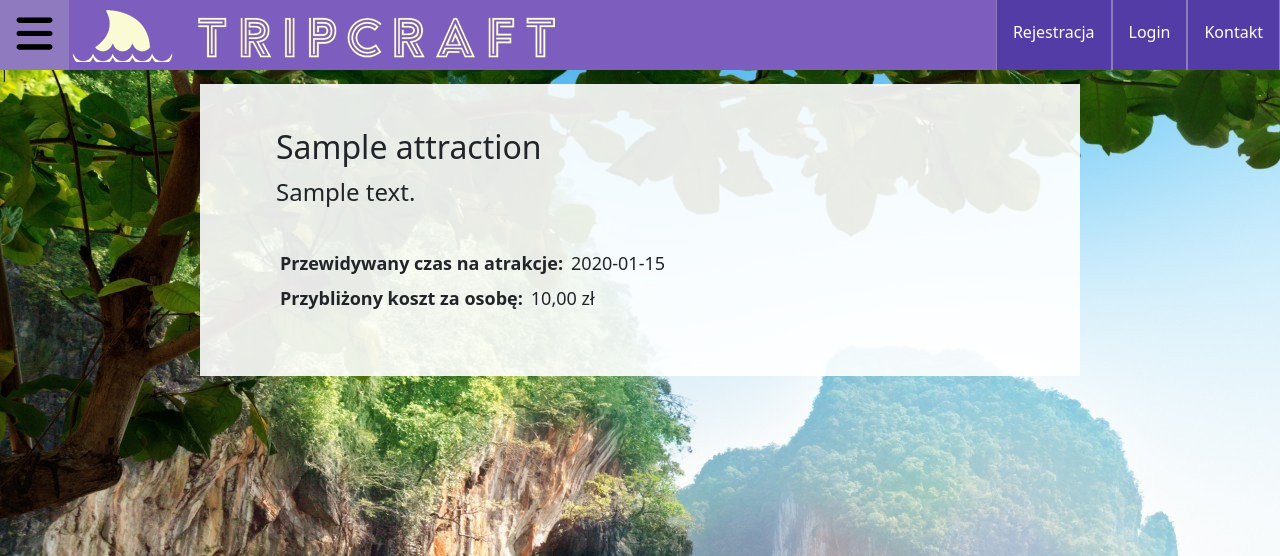
After one commit to AleksanderJanusz/Django_Trip_maker, a Django app: page /trip/attraction/1/ in a window 1280 px wide. The commit adds this page. Shown: the top 556 px of the page. Run offline with Django 4.2, Linux system fonts and the light colour scheme; tables that the repository leaves empty hold one stand-in row (values such as "Sample post").

Commit message:
fixing test and add details views

```diff
--- a/static/css/style.css
+++ b/static/css/style.css
@@ -128,3 +128,21 @@ html {
     margin: 0;
     padding: 10px;
 }
+
+/*Details attraction*/
+.details-text {
+    font-size: 24px;
+}
+.details-rest {
+    font-size: 18px;
+}
+.details-rest p{
+    font-size: 18px;
+    margin: 4px;
+}
+
+/*links in places*/
+.my-links {
+    text-decoration: none;
+    color: white;
+}
--- /dev/null
+++ b/trip/templates/trip/attraction_details.html
@@ -0,0 +1,40 @@
+{% extends 'base.html' %}
+{% block content %}
+    <ul>
+        <li><h2>{{ attraction.name }}</h2></li>
+        <li class="details-text">{{ attraction.description }}<br/><br/></li>
+        {% if attraction.time %}
+            <li class="details-rest">
+                <div style="display: flex">
+                    <p><b>Przewidywany czas na atrakcje:</b></p>
+                    <p> {{ attraction.time }}</p>
+                </div>
+            </li>
+        {% endif %}
+        {% if attraction.cost_set.all %}
+            <li class="details-rest">
+                <div style="display: flex">
+                    {% if attraction.cost_set.all.count > 1 %}
+                        {% if attraction.cost_set.all.0.persons > 1 %}
+                            <p><b>Przybliżony koszt za {{ attraction.cost_set.all.0.persons }} osoby:</b></p>
+                        {% else %}
+                            <p><b>Przybliżony koszt za osobę:</b></p>
+                        {% endif %}
+                        <p> od {{ attraction.cost_set.all.0.cost }} do {{ attraction.cost_set.all.1.cost }} zł</p>
+                    {% else %}
+                        {% if attraction.cost_set.all.0.persons > 1 %}
+                            <p><b>Przybliżony koszt za {{ attraction.cost_set.all.0.persons }} osoby:</b></p>
+                        {% else %}
+                            <p><b>Przybliżony koszt za osobę:</b></p>
+                        {% endif %}
+                        {% if attraction.cost_set.all.0.cost %}
+                            <p> {{ attraction.cost_set.all.0.cost }} zł</p>
+                        {% else %}
+                            <p> atrakcja jest darmowa</p>
+                        {% endif %}
+                    {% endif %}
+                </div>
+            </li>
+        {% endif %}
+    </ul>
+{% endblock %}
--- a/trip/urls.py
+++ b/trip/urls.py
@@ -3,6 +3,7 @@ from trip import views
 
 urlpatterns = [
     path('places/', views.PlacesView.as_view(), name='places'),
+    path('attraction/<int:pk>/', views.AttractionDetailView.as_view(), name='attraction'),
     path('get_place_by_country/', views.GetPlaceByCountryApi.as_view(), name='places_by_country_api'),
     path('get_attraction_by_place/', views.GetAttractionByPlaceApi.as_view(), name='attraction_by_place_api'),
 ]
--- a/trip/views.py
+++ b/trip/views.py
@@ -2,7 +2,7 @@ from django.http import JsonResponse
 from django.shortcuts import render
 from django.views import View
 
-from trip.models import Place
+from trip.models import Place, Attraction
 
 
 # Create your views here.
@@ -32,6 +32,13 @@ class GetAttractionByPlaceApi(View):
         place_id = int(request.GET.get('place_api'))
         place = Place.objects.get(pk=place_id)
         attractions = [{'name': attraction.name,
-                        'description': attraction.description}
+                        'description': attraction.description,
+                        'id': attraction.id}
                        for attraction in place.attraction.all()]
         return JsonResponse(attractions, safe=False)
+
+
+class AttractionDetailView(View):
+    def get(self, request, pk):
+        attraction = Attraction.objects.get(pk=pk)
+        return render(request, 'trip/attraction_details.html', {'attraction': attraction})
```
Also changed, not shown: static/js/places.js (+9 -5 lines), trip/tests/tests.py (+2 -1 lines).
